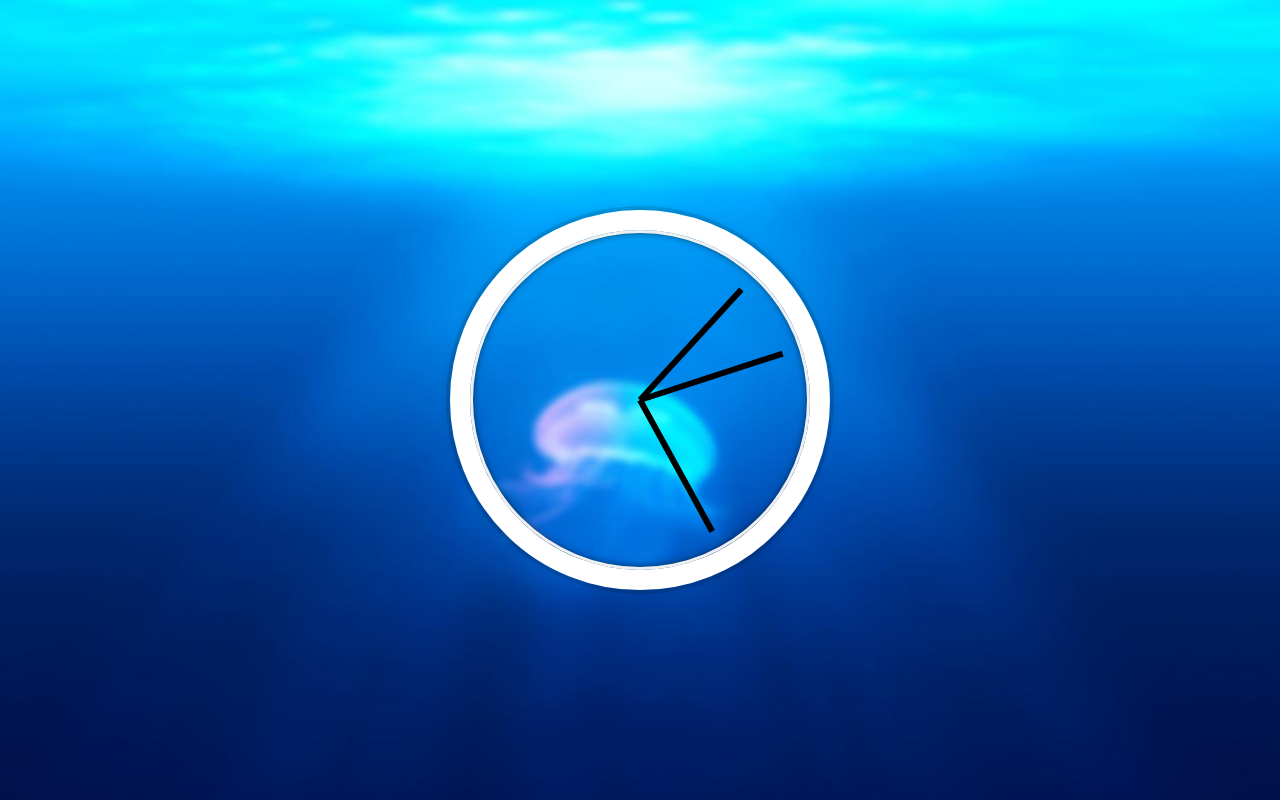
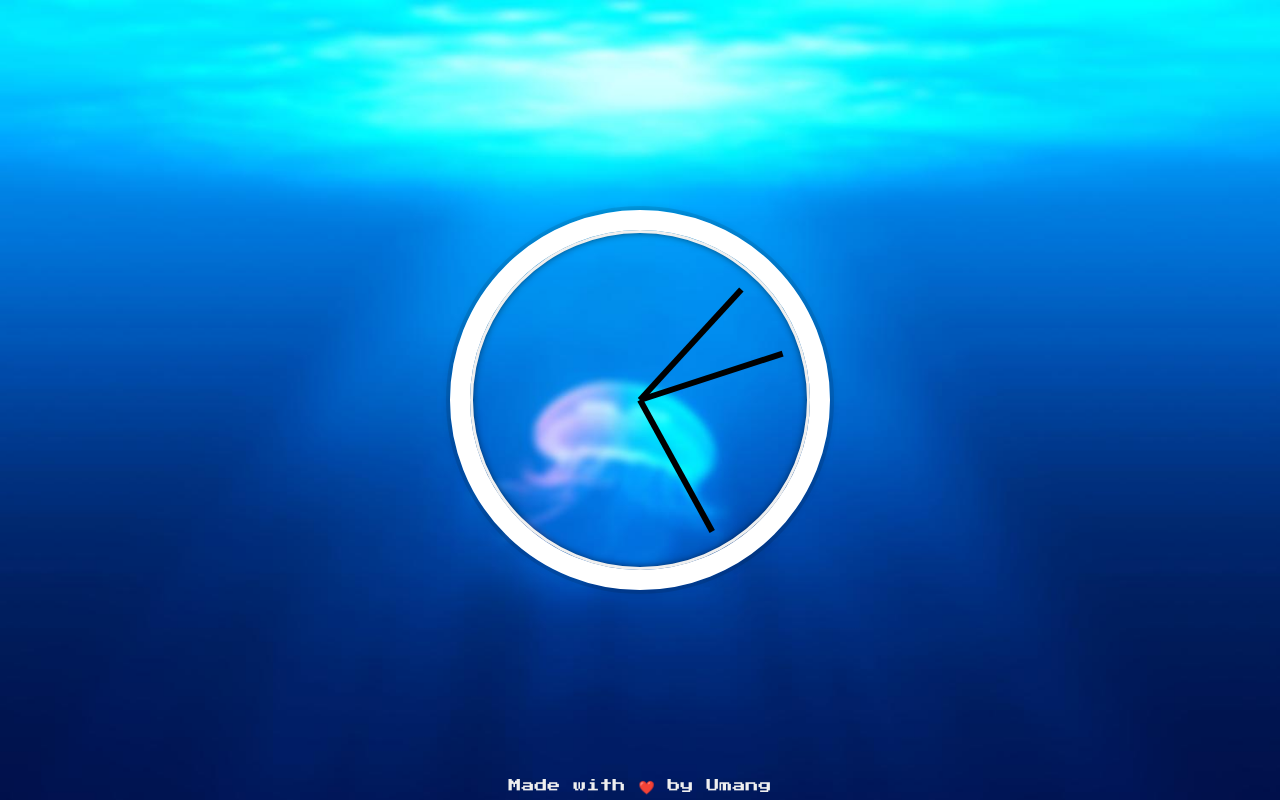
Before and after one commit to umang-sinha/analogclock, a plain HTML site: page index.html in a window 1280 px wide. Drawn offline with Linux system fonts and the light colour scheme.

Commit message:
added a footer

```diff
--- a/index.html
+++ b/index.html
@@ -4,6 +4,8 @@
         <meta charset="UTF-8">
         <title>Analog Clock</title>
         <link rel="stylesheet" href="style.css">
+        <link rel="preconnect" href="https://fonts.gstatic.com">
+        <link href="https://fonts.googleapis.com/css2?family=Press+Start+2P&display=swap" rel="stylesheet">
     </head>
     <body>
         <script src="script.js"></script>
@@ -16,6 +18,8 @@
             </div>
         </div>
 
+        <div class="footer-text">Made with ❤️ by Umang</div>
+
         <audio id="tick" src="tick.wav"></audio>
     </body>
 </html>
--- a/style.css
+++ b/style.css
@@ -48,3 +48,13 @@ body {
     transition: all 0.05s;
     transition-timing-function: cubic-bezier(0.1, 2.7, 0.58, 1);
 }
+
+.footer-text {
+    font-family:  'Press Start 2P', cursive;
+    color: #EFEFEF;
+    font-size: small;
+    position:absolute;
+    bottom:5px;
+    left:50%;
+    transform: translateX(-50%);
+}
```
